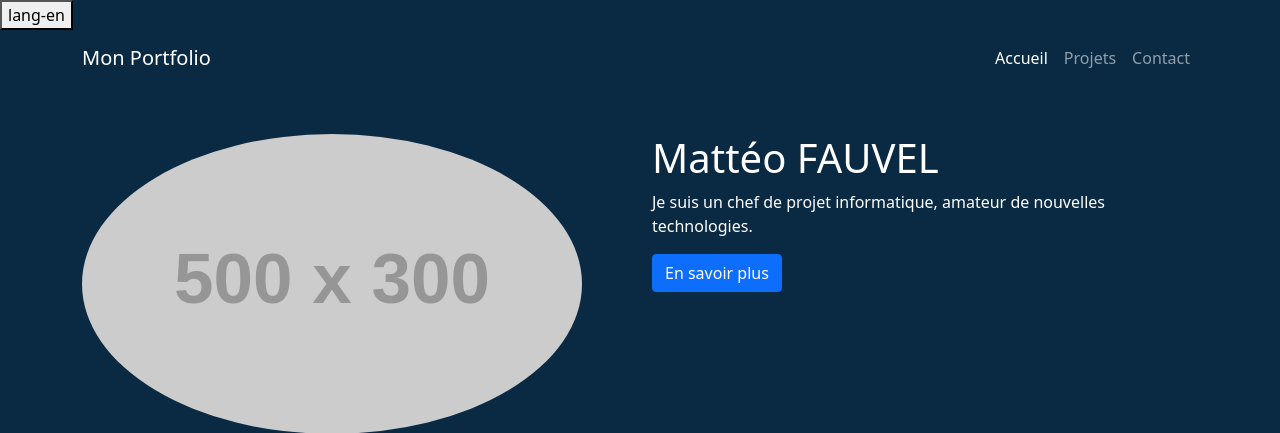
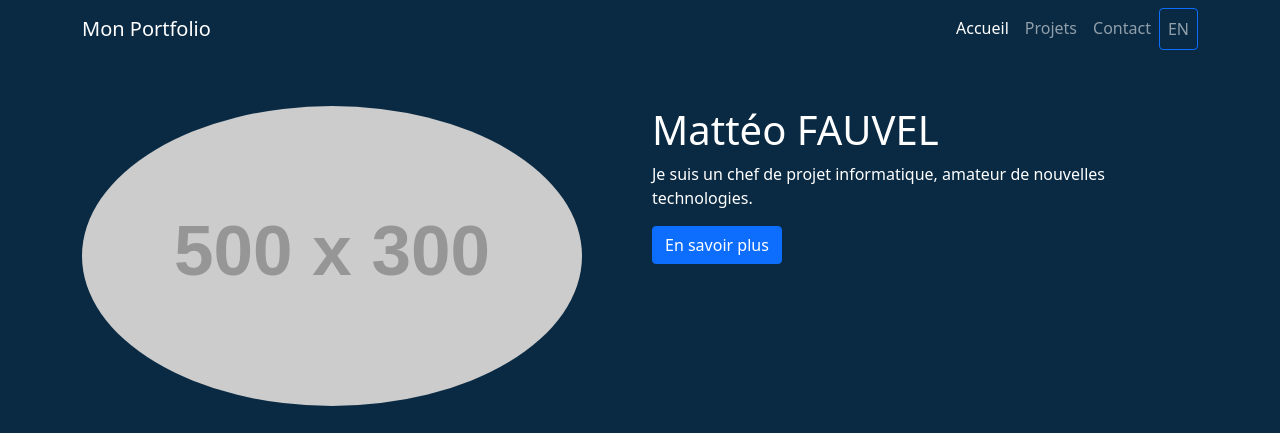
Before and after one commit to Mattken12/Portfolio, a PHP site: page / in a window 1280 px wide. Shown: the top 433 px of the page. Run offline with PHP 8.4, Linux system fonts and the light colour scheme; grey boxes labelled with a size stand in for pictures from a placeholder-image service; style sheets or scripts are compiled from the project's sources; some libraries are stand-ins or nearby versions.

Commit message:
MAJ language

```diff
--- a/Script/script.js
+++ b/Script/script.js
@@ -1,24 +1,27 @@
 $(document).ready(function() {
 
-changeLanguage("lang-fr");
+changeLanguage("FR");
 
 function changeLanguage(language){
 
-  if (language == "lang-fr"){
+
+  if (language == "FR"){
+    $(".lang-fr").show();
     $(".lang-en").hide();
-    $("#lang_button").text("lang-en");
+    $("#lang-button").text("EN");
   }
-  else if (language == "lang-en"){
+  else if (language == "EN"){
+    $(".lang-en").show();
     $(".lang-fr").hide();
-    $("#lang_button").text("lang-fr")
+    $("#lang-button").text("FR")
   }
 
-  $("." + language).show();
+
 
 }
 
-// Call changeLanguage
-$("#lang_button").click(function(){changeLanguage($("#lang_button").text())});
+// Event click sur bouton de la langue
+$("#lang-button").click(function(){changeLanguage($("#lang-button").text())});
 
 
 });
--- a/index.html
+++ b/index.html
@@ -20,26 +20,29 @@
   </head>
 
   <body>
-   <button id="lang_button">lang-en</button>
 
-   <script src="Script/jquery-3.6.4.min.js"></script>
 
     <nav class="navbar navbar-expand-lg navbar-dark">
       <div class="container">
-        <a class="navbar-brand" href="#">Mon Portfolio</a>
+        <a class="navbar-brand lang-fr" href="#">Mon Portfolio</a>
+        <a class="navbar-brand lang-en" href="#">My Portfolio</a>
         <button class="navbar-toggler" type="button" data-bs-toggle="collapse" data-bs-target="#navbarNav" aria-controls="navbarNav" aria-expanded="false" aria-label="Toggle navigation">
           <span class="navbar-toggler-icon"></span>
         </button>
         <div class="collapse navbar-collapse" id="navbarNav">
           <ul class="navbar-nav ms-auto">
             <li class="nav-item">
-              <a class="nav-link active" aria-current="page" href="#">Accueil</a>
+              <a class="nav-link active lang-fr" aria-current="page" href="#">Accueil</a>
+              <a class="nav-link active lang-en" aria-current="page" href="#">Home</a>
             </li>
             <li class="nav-item">
               <a class="nav-link" href="#">Projets</a>
             </li>
             <li class="nav-item">
               <a class="nav-link" href="#">Contact</a>
+            </li>
+            <li class="nav-item">
+              <button id="lang-button" class="nav-link btn btn-outline-primary">EN</button>
             </li>
           </ul>
         </div>
@@ -90,11 +93,14 @@
   </div>
 
 
+
+
+  <script src="Script/jquery-3.6.4.min.js"></script>
   <script src="Script/script.js"></script>
 
-  <!-- <script src="https://cdn.jsdelivr.net/npm/@popperjs/core@2.10.2/dist/umd/popper.min.js" integrity="sha384-7+zCNj/IqJ95wo16oMtfsKbZ9ccEh31eOz1HGyDuCQ6wgnyJNSYdrPa03rtR1zdB" crossorigin="anonymous"></script>
+  <script src="https://cdn.jsdelivr.net/npm/@popperjs/core@2.10.2/dist/umd/popper.min.js" integrity="sha384-7+zCNj/IqJ95wo16oMtfsKbZ9ccEh31eOz1HGyDuCQ6wgnyJNSYdrPa03rtR1zdB" crossorigin="anonymous"></script>
 
-  <script src="https://cdn.jsdelivr.net/npm/bootstrap@5.1.3/dist/js/bootstrap.min.js" integrity="sha384-QJHtvGhmr9XOIpI6YVutG+2QOK9T+ZnN4kzFN1RtK3zEFEIsxhlmWl5/YESvpZ13" crossorigin="anonymous"></script> -->
+  <script src="https://cdn.jsdelivr.net/npm/bootstrap@5.1.3/dist/js/bootstrap.min.js" integrity="sha384-QJHtvGhmr9XOIpI6YVutG+2QOK9T+ZnN4kzFN1RtK3zEFEIsxhlmWl5/YESvpZ13" crossorigin="anonymous"></script>
 
 
   </body>
```
Also changed, not shown: assets/Images/etats-unis.png (added), assets/Images/france.png (added), style/mainStyle.scss (line endings or trailing spaces).
